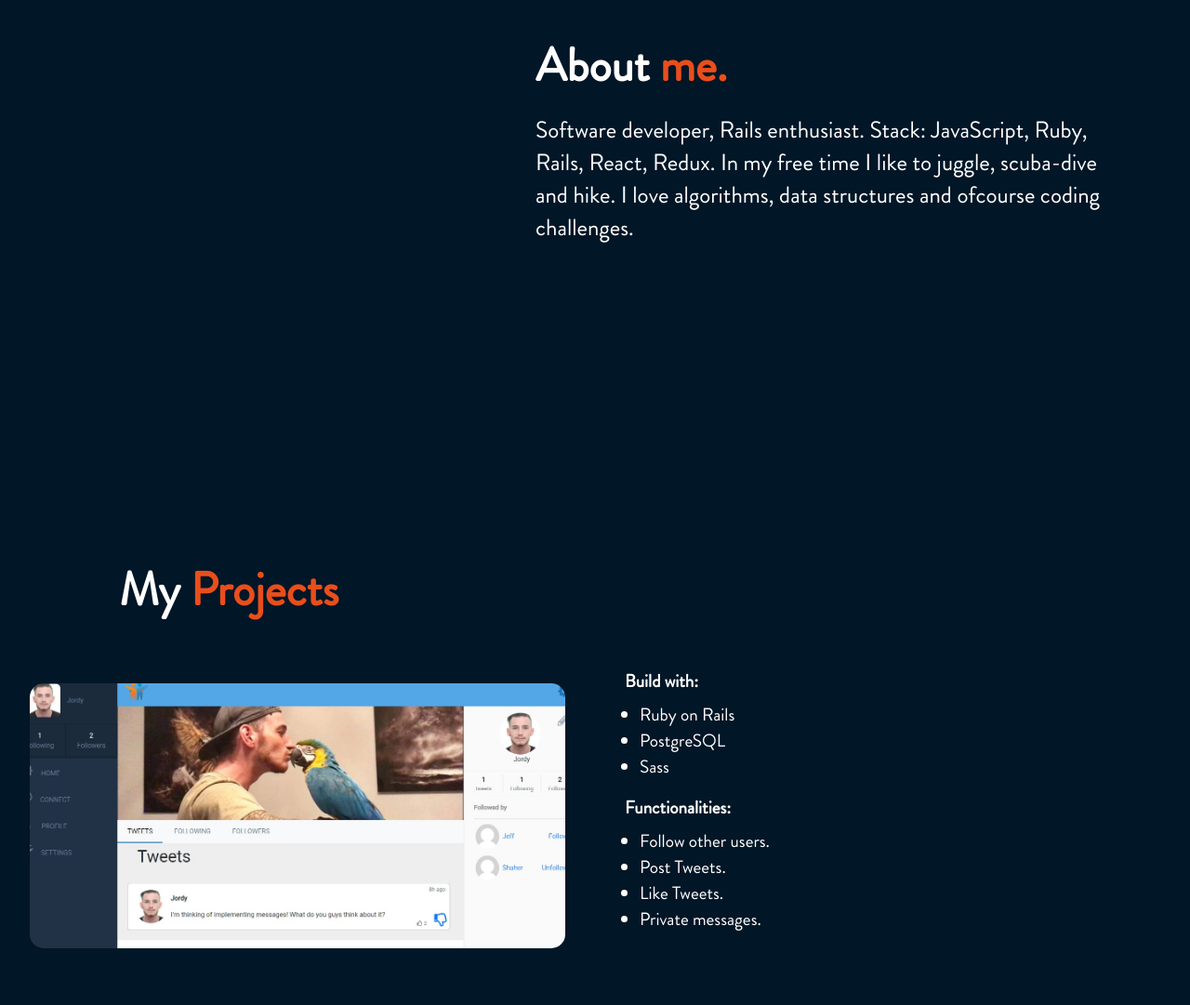
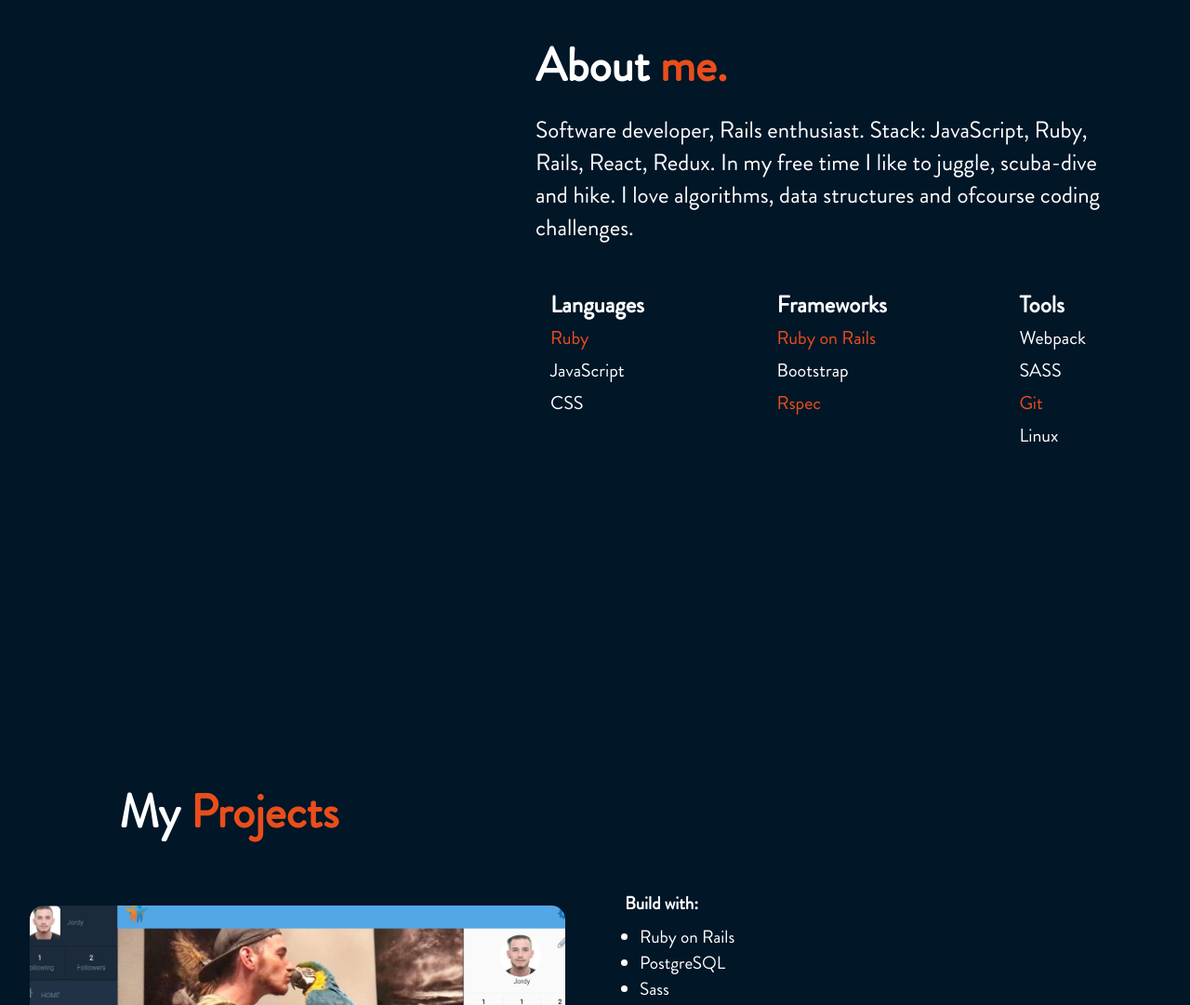
Before and after one commit to garciajordy/Portfolio-v2, a plain HTML site: page index.html in a window 1280 px wide. Shown: the part 763-1844 px from the top of the page at 93% size. Drawn offline with Linux system fonts and the light colour scheme.

Commit message:
Add skills in about section

```diff
--- a/index.html
+++ b/index.html
@@ -71,6 +71,39 @@
       <h2>About <span>me.</span></h2>
       <div class="about-text">
         <p>Software developer, Rails enthusiast. Stack: JavaScript, Ruby, Rails, React, Redux. In my free time I like to juggle, scuba-dive and hike. I love algorithms, data structures and ofcourse coding challenges.</p>
+      </div>
+      <div class="skill-con">
+        <div>
+          <ul>
+            <li class="skill">
+              Languages
+            </li>
+            <li class="color">Ruby</li>
+            <li>JavaScript</li>
+            <li>CSS</li>
+          </ul>
+        </div>
+        <div>
+          <ul>
+            <li class="skill">
+              Frameworks
+            </li>
+            <li class="color">Ruby on Rails</li>
+            <li>Bootstrap</li>
+            <li class="color">Rspec</li>
+          </ul>
+        </div>
+        <div>
+          <ul>
+            <li class="skill">
+              Tools
+            </li>
+            <li>Webpack</li>
+            <li>SASS</li>
+            <li class="color">Git</li>
+            <li>Linux</li>
+          </ul>
+        </div>
       </div>
     </div>
   </section>
--- a/style/_about.scss
+++ b/style/_about.scss
@@ -20,8 +20,6 @@ $primary-color: rgb(233, 78, 27);
 .about {
   padding: 2rem;
   padding-left: 2rem;
-  //border: darken($background, 10) solid 8px;
-  //background-color: lighten($background, 3);
   border-radius: 25px;
   margin: 3rem;
   margin-top: 15rem;
@@ -43,3 +41,16 @@ $primary-color: rgb(233, 78, 27);
     }
   }
 }
+.skill-con {
+  display: flex;
+  justify-content: space-between;
+
+  ul {
+    list-style: none;
+    font-size: 20px;
+  }
+}
+.skill {
+  font-weight: 900;
+  font-size: 25px;
+}
--- a/style/_mobile.scss
+++ b/style/_mobile.scss
@@ -356,7 +356,6 @@
 
   .about {
     padding: 0.5rem;
-    padding-left: 0;
     border-radius: 25px;
     margin: 0.5rem;
     margin-top: 15rem;
@@ -401,4 +400,15 @@
     display: flex;
     flex-direction: column;
   }
+
+  .skill-con {
+    ul {
+      list-style: none;
+      font-size: 15px;
+    }
+  }
+  .skill {
+    font-weight: 900;
+    font-size: 16px;
+  }
 }
--- a/style/style.scss
+++ b/style/style.scss
@@ -1,7 +1,6 @@
 @font-face {
   font-family: "brandon_grotesqueregular";
-  src:
-    url("brandon_reg-webfont.woff2") format("woff2"),
+  src: url("brandon_reg-webfont.woff2") format("woff2"),
     url("brandon_reg-webfont.woff") format("woff");
   font-weight: normal;
   font-style: normal;
@@ -31,9 +30,12 @@ body {
   overflow-x: hidden;
 }
 
+.color {
+  color: $primary-color;
+}
+
 body {
-  background-image:
-    linear-gradient(
+  background-image: linear-gradient(
     #011627,
     #011627,
     #011627,
```
Also changed, not shown: app_screenshot.png (deleted), style/style.css, 1 other file. Lines whose indentation alone changed are shown as unchanged.
